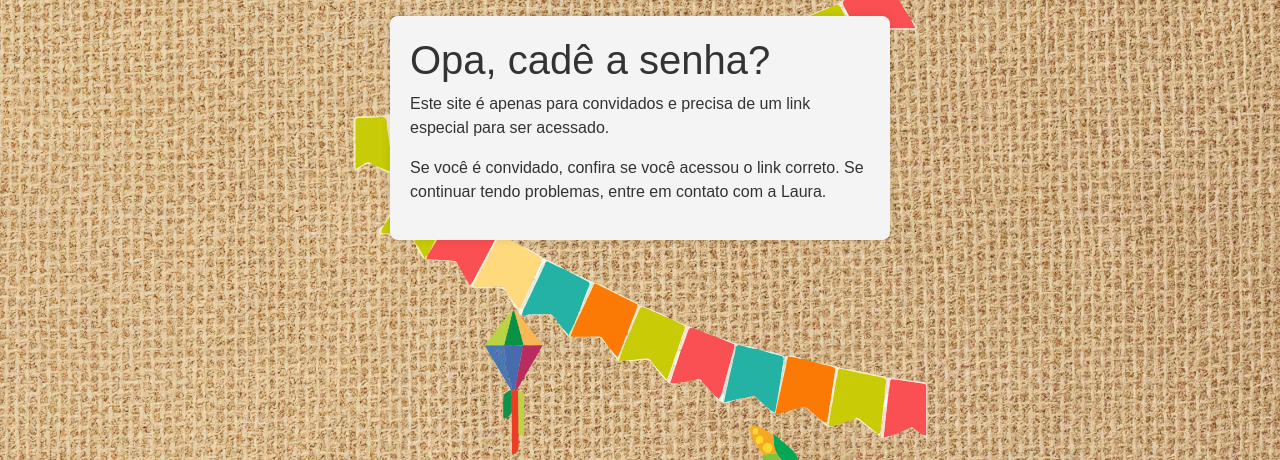
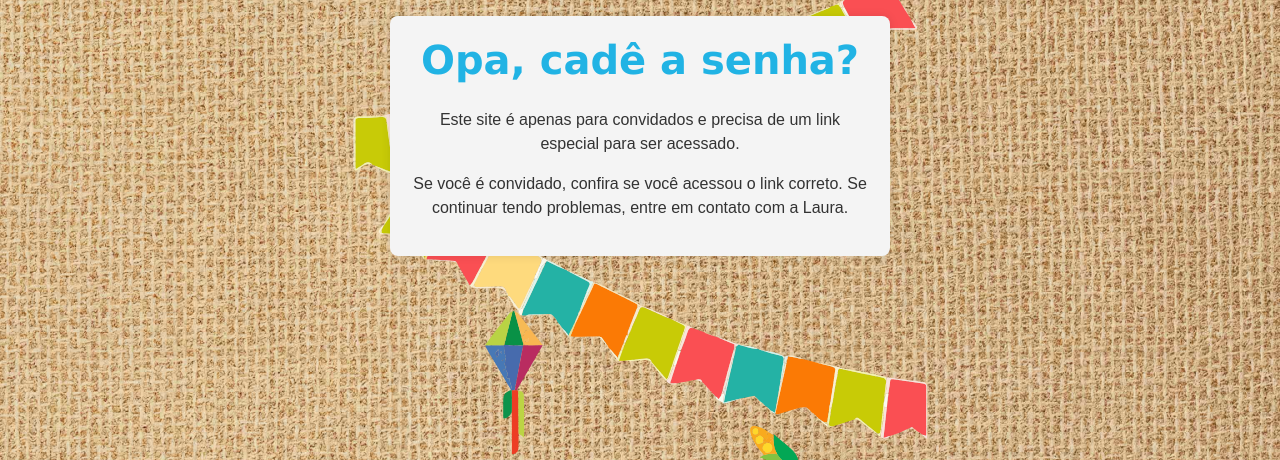
Before and after one commit to yurigalindo/site_festa_junina, a Flask app: page /access-denied in a window 1280 px wide. Shown: the part 188-648 px from the top of the page. Run offline with Flask 2, Linux system fonts and the light colour scheme.

Commit message:
fixed style of access denied page

```diff
--- a/templates/access_denied.html
+++ b/templates/access_denied.html
@@ -4,8 +4,8 @@
 
 {% block content %}
     <div class="container">
-        <h1>{{ title }}</h1>
-        <p>{{ message }}</p>
-        <p>{{ instructions }}</p>
+        <h1 class="text-success text-center mb-4">{{ title }}</h1>
+        <p class="text-center">{{ message }}</p>
+        <p class="text-center">{{ instructions }}</p>
     </div>
 {% endblock %}
```
